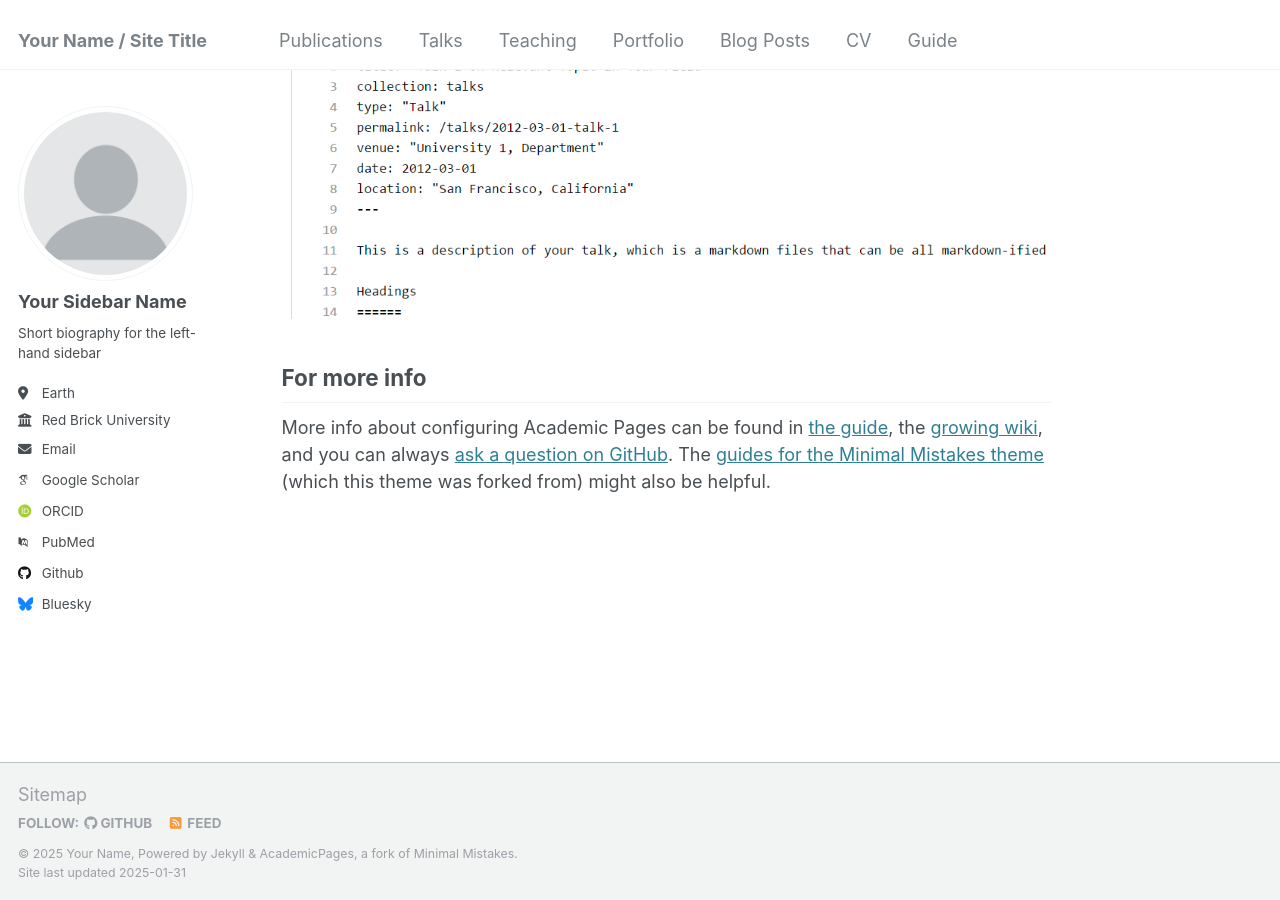
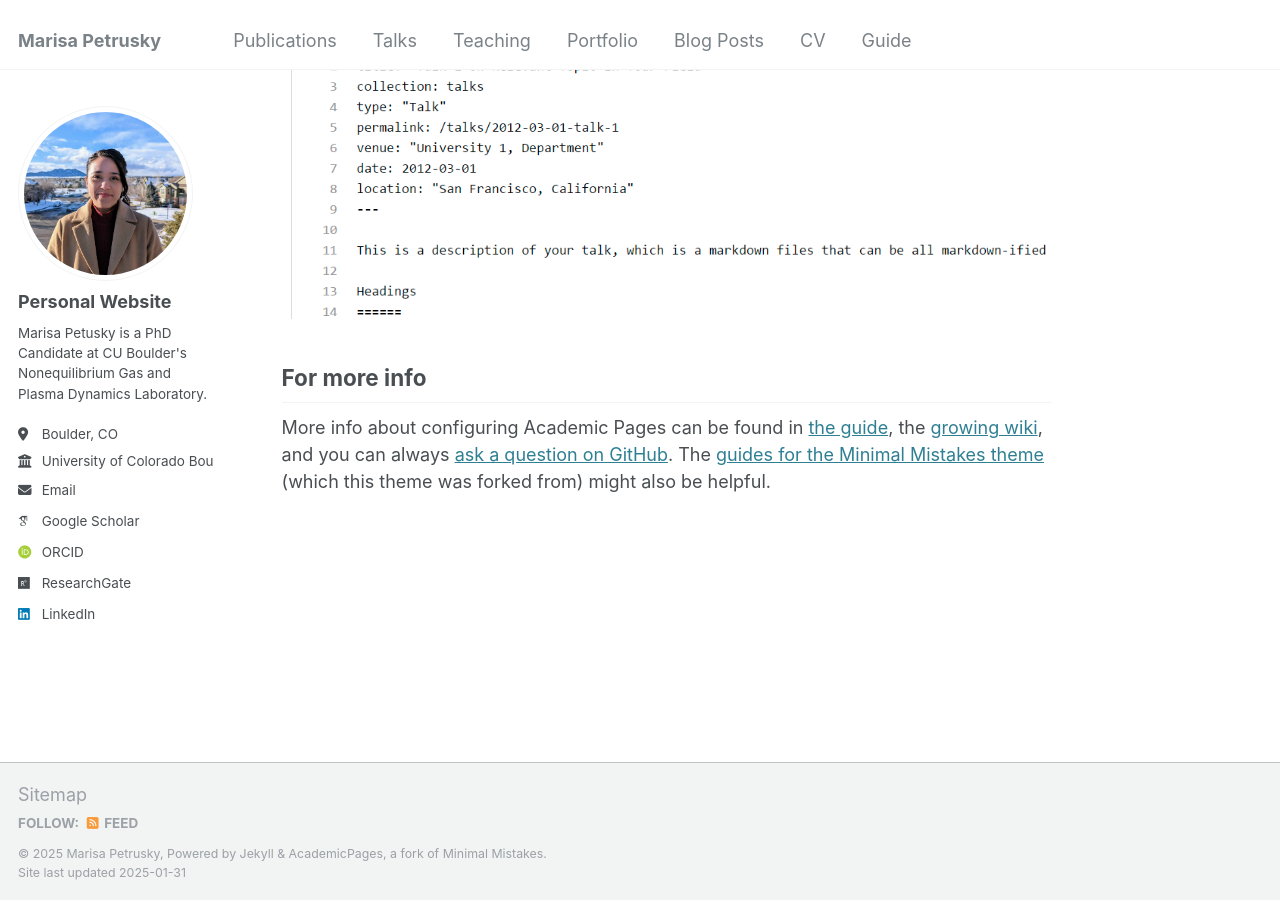
Before and after one commit to marisapetrusky/marisapetrusky.github.io, a Jekyll site: the page built from _pages/about.md, in a window 1280 px wide and 900 px high, scrolled down 2643 px. Built offline with Jekyll 4.4.1, drawn with Linux system fonts in a browser that asks for light colours; some web fonts are replaced.

Commit message:
Update _config.yml

```diff
--- a/_config.yml
+++ b/_config.yml
@@ -8,48 +8,48 @@
 
 # Basic Site Settings
 locale                   : "en-US"
-title                    : "Your Name / Site Title"
+title                    : "Marisa Petrusky"
 title_separator          : "-"
-name                     : &name "Your Name"
-description              : &description "personal description"
-url                      : https://academicpages.github.io # the base hostname & protocol for your site e.g. "https://[your GitHub username].github.io"
+name                     : &name "Marisa Petrusky"
+description              : &description "Personal website of Marisa Petrusky"
+url                      : https://marisapetrusky.github.io # the base hostname & protocol for your site e.g. "https://[your GitHub username].github.io"
 baseurl                  : "" # the subpath of your site, e.g. "/blog"
-repository               : "academicpages/academicpages.github.io"
+repository               : "marisapetrusky/marisapetrusky.github.io"
 
 # Site Author - The following control what appear as part of the author content on the side bar.
 #               If a field is blank the icon and link will not appear, otherwise it will be shown.
 #               Additional customization can be done by editing /_includes/author-profile.html
 author:
   # Biographic information
-  avatar           : "profile.png"
-  name             : "Your Sidebar Name"
+  avatar           : "profile.jpg"
+  name             : "Personal Website"
   pronouns         : # example: "she/her"
-  bio              : "Short biography for the left-hand sidebar"
-  location         : "Earth"
-  employer         : "Red Brick University"
+  bio              : "Marisa Petusky is a PhD Candidate at CU Boulder's Nonequilibrium Gas and Plasma Dynamics Laboratory. "
+  location         : "Boulder, CO"
+  employer         : "University of Colorado Boulder"
   uri              : # URL
-  email            : "none@example.org"
+  email            : "marisa.petrusky@colorado.edu"
 
   # Academic websites
   arxiv            : # URL - Update with the correct link to your profile
-  googlescholar    : "https://scholar.google.com/citations?user=PS_CX0AAAAAJ"
+  googlescholar    : "https://scholar.google.com/citations?user=K7jICLEAAAAJ&hl=en"
   impactstory      : # URL
-  orcid            : "http://orcid.org/yourorcidurl"
+  orcid            : "https://orcid.org/my-orcid?orcid=0000-0001-9279-6787"
   semantic         : # URL
-  pubmed           : "https://www.ncbi.nlm.nih.gov/pubmed/?term=john+snow"
-  researchgate     : # URL
+  pubmed           :
+  researchgate     : "https://www.researchgate.net/profile/Marisa-Petrusky"
   scopus           : # URL
 
   # Repositories and software development
   bitbucket        : # Username - Update with your username on the site
   codepen          : # Username
   dribbble         : # Username
-  github           : "academicpages"
+  github           : #"academicpages"
   kaggle           : # Username
   stackoverflow    : # User number or user number and name (i.e., use "1" or "1/jeff-atwood")
 
   # Social media
-  bluesky          : "bsky.app" # Replace this with you Bluesky username
+  bluesky          : #"bsky.app" # Replace this with you Bluesky username
   facebook         : # Username
   flickr           : # Username
   foursquare       : # Username
@@ -58,7 +58,7 @@ author:
   keybase          : # Username
   instagram        : # Username
   lastfm           : # Username
-  linkedin         : # Username
+  linkedin         : "marisapetrusky"
   mastodon         : # URL
   medium           : # URL
   pinterest        : # Username
@@ -130,7 +130,7 @@ yandex_site_verification :
 
 # Social Sharing
 twitter:
-  username               : &twitter
+  username               :
 facebook:
   username               :
   app_id                 :
```
